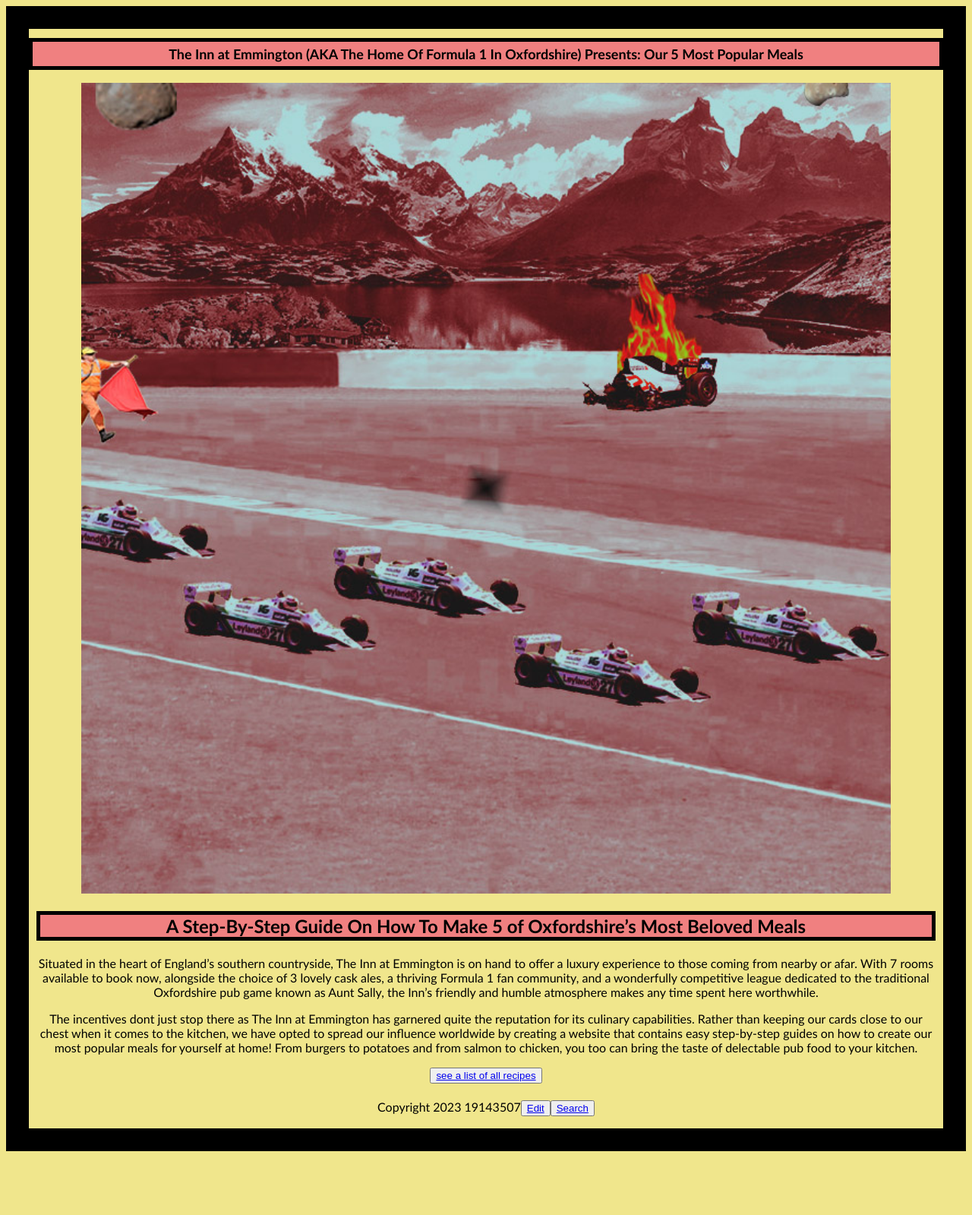
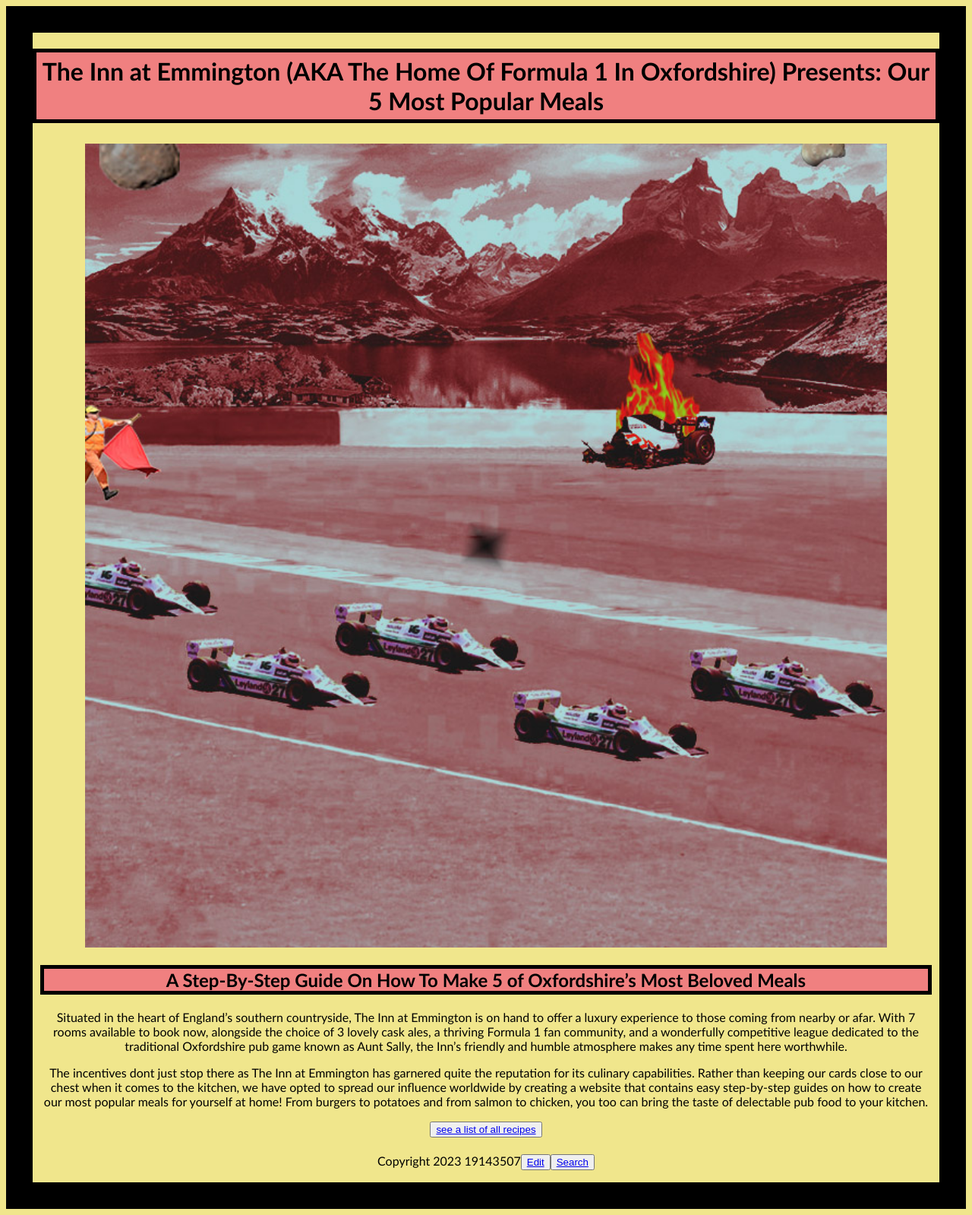
Before and after one commit to 19143507/inn-at-emmington, a Jekyll site: the page built from home/index.md, in a window 1280 px wide. Shown: the whole page at 76% size. Built offline with Jekyll 4.4.1, drawn with Linux system fonts in a browser that asks for light colours; before the commit the page ends 1523 px from its top, so only the background shows below that.

Commit message:
Update recipes.css

```diff
--- a/styles/recipes.css
+++ b/styles/recipes.css
@@ -1,5 +1,5 @@
 /*! CSS bare bones for recipes site */
- html {
+html {
   font-family: 'Gill Sans', 'Gill Sans MT', Calibri, 'Trebuchet MS', sans-serif;
   -ms-text-size-adjust: 100%;
   -webkit-text-size-adjust: 100%;
@@ -18,7 +18,7 @@ h1 {
   border: 5px solid black;
   padding-top: 5px;
   padding-bottom: 5px;
-  font-size: large;
+  font-size: xx-large;
 }
 
 h2 {
@@ -29,7 +29,7 @@ h2 {
 
 body {
   text-align: center;
-  border: 30px solid black;
+  border: 35px solid black;
   background-color: khaki;
 }
 
```
